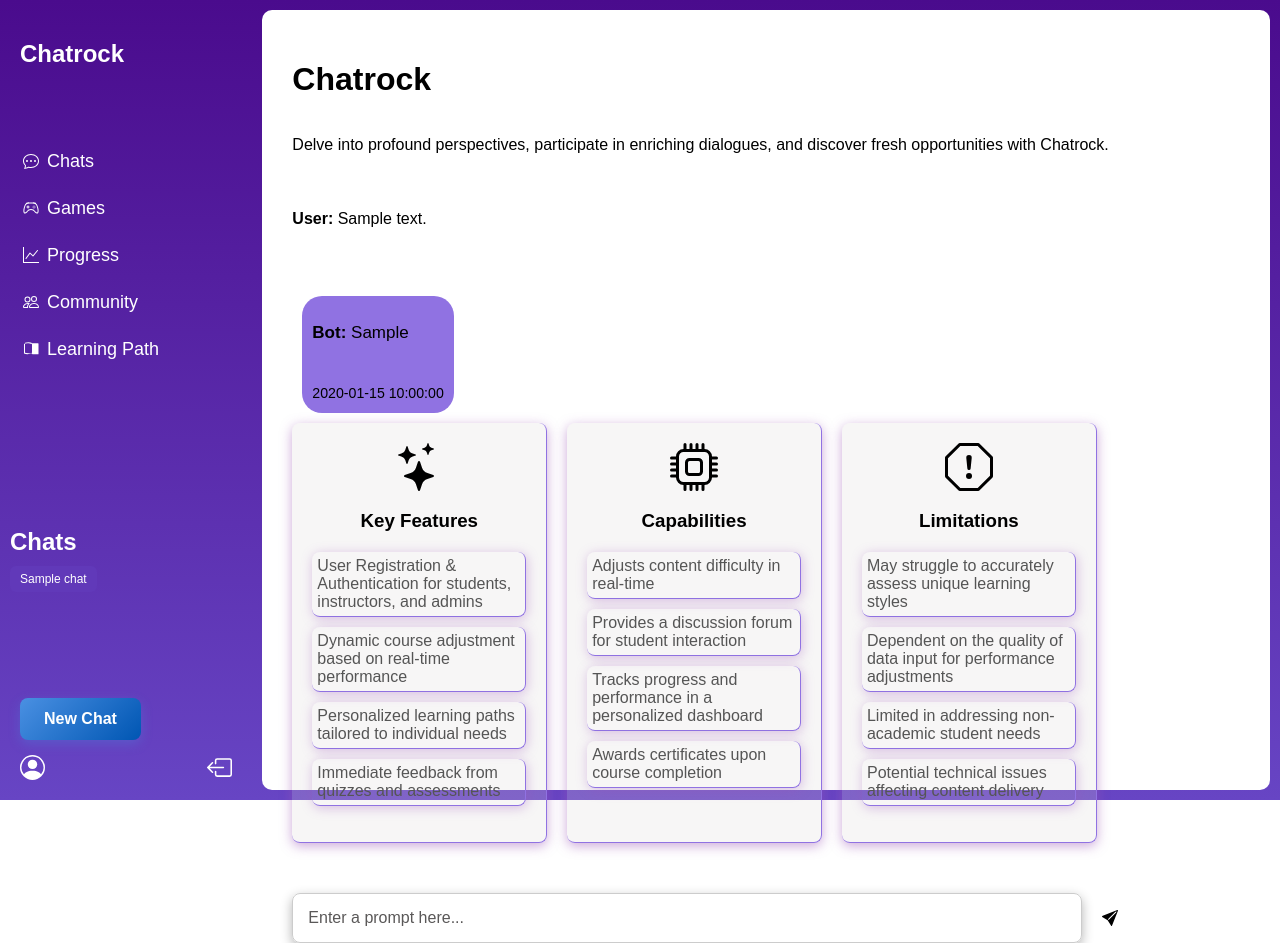
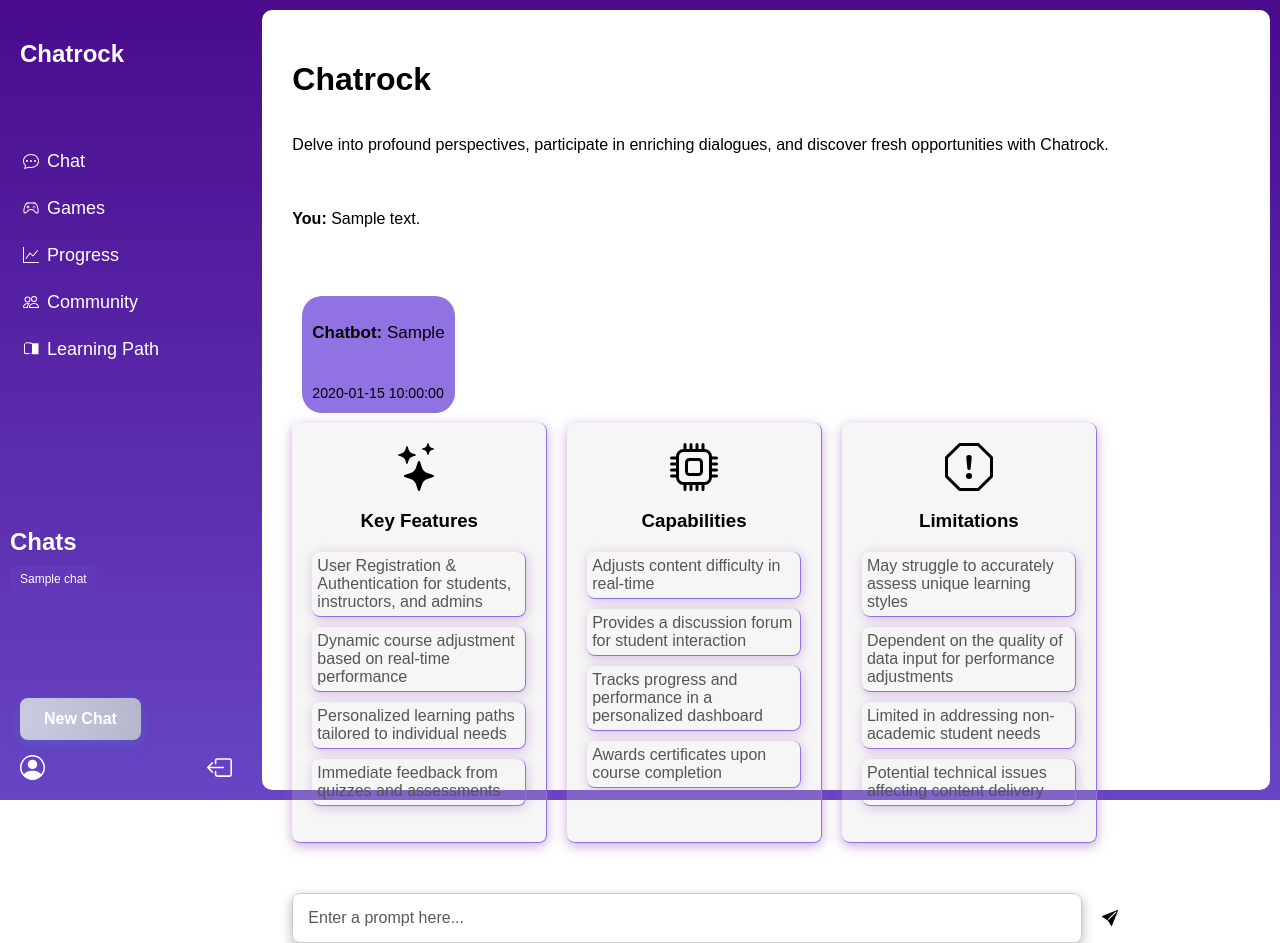
Before and after one commit to Mariam-Elbishbeashy/Language-Learning-Chatbot-Project, a PHP site: page /home.php?chat_id=1 in a window 1280 px wide. Run offline with PHP 8.4, Linux system fonts and the light colour scheme; the visitor is signed in with stand-in values (Sample User, id 1); tables that the repository leaves empty hold one stand-in row (values such as "Sample post").

Commit message:
home page style updates

```diff
--- a/Language-Learning-Chatbot/views/partials/navbar.php
+++ b/Language-Learning-Chatbot/views/partials/navbar.php
@@ -36,7 +36,7 @@ if (isset($_GET['logout'])) {
                                 <path d="m2.165 15.803.02-.004c1.83-.363 2.948-.842 3.468-1.105A9 9 0 0 0 8 15c4.418 0 8-3.134 8-7s-3.582-7-8-7-8 3.134-8 7c0 1.76.743 3.37 1.97 4.6a10.4 10.4 0 0 1-.524 2.318l-.003.011a11 11 0 0 1-.244.637c-.079.186.074.394.273.362a22 22 0 0 0 .693-.125m.8-3.108a1 1 0 0 0-.287-.801C1.618 10.83 1 9.468 1 8c0-3.192 3.004-6 7-6s7 2.808 7 6-3.004 6-7 6a8 8 0 0 1-2.088-.272 1 1 0 0 0-.711.074c-.387.196-1.24.57-2.634.893a11 11 0 0 0 .398-2"/>
                             </svg>
                         </span>
-                        Chats
+                        Chat
                     </a>
                 </li>
                 <li>
--- a/public/Home.php
+++ b/public/Home.php
@@ -89,14 +89,14 @@ $chatbotModel = new ChatbotModel($apiKey, $conn);
             <?php foreach ($messages as $message): ?>
                 <!-- Display user message -->
                 <div class="message user-message">
-                    <p><strong>User:</strong> <?= htmlspecialchars($message['message']) ?></p>
+                    <p><strong>You:</strong> <?= htmlspecialchars($message['message']) ?></p>
                     <small><?= htmlspecialchars($message['timestamp']) ?></small>
                 </div>
 
                 <!-- Display bot response if it exists -->
                 <?php if (!empty($message['response'])): ?>
                     <div class="message bot-message">
-                        <p><strong>Bot:</strong> <?= htmlspecialchars($message['response']) ?></p>
+                        <p><strong>Chatbot:</strong> <?= htmlspecialchars($message['response']) ?></p>
                         <small><?= htmlspecialchars($message['timestamp']) ?></small>
                     </div>
                 <?php endif; ?>
@@ -246,7 +246,7 @@ $chatbotModel = new ChatbotModel($apiKey, $conn);
 .btn-new-chat {
     display: inline-block;
     padding: 12px 24px;
-    background: linear-gradient(135deg, #4a90e2, #0056b3);
+    background: radial-gradient(666px at 0.4% 48%, rgb(202, 204, 227) 0%, rgb(89, 89, 99) 97.5%);
     color: #ffffff;
     font-size: 16px;
     font-weight: bold;
@@ -264,7 +264,7 @@ $chatbotModel = new ChatbotModel($apiKey, $conn);
 
 /* Hover Effect */
 .btn-new-chat:hover {
-    background: linear-gradient(135deg, #0056b3, #004080);
+    background: radial-gradient(666px at 0.4% 48%, rgb(202, 204, 227) 0%, rgb(89, 89, 99) 97.5%);
     box-shadow: 0 6px 16px rgba(0, 86, 179, 0.4);
     transform: translateY(-3px);
     color: #f0f0f0;
```
